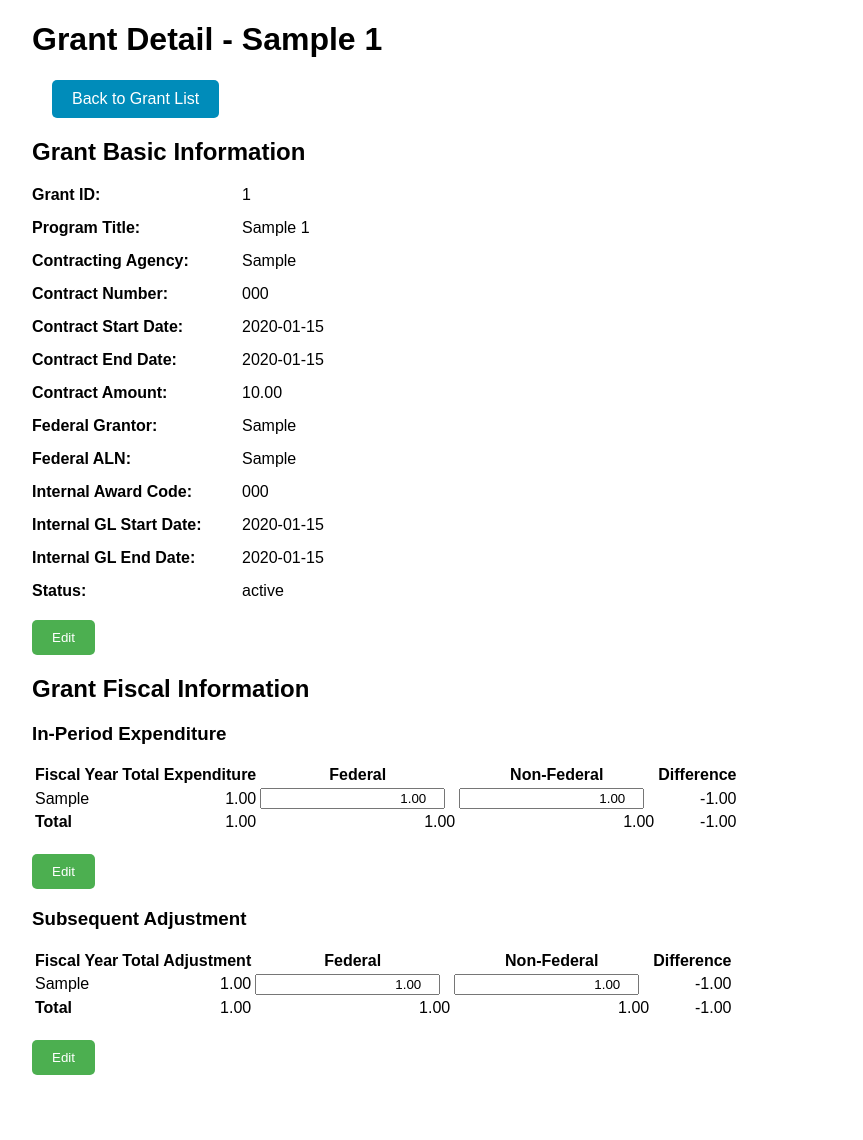
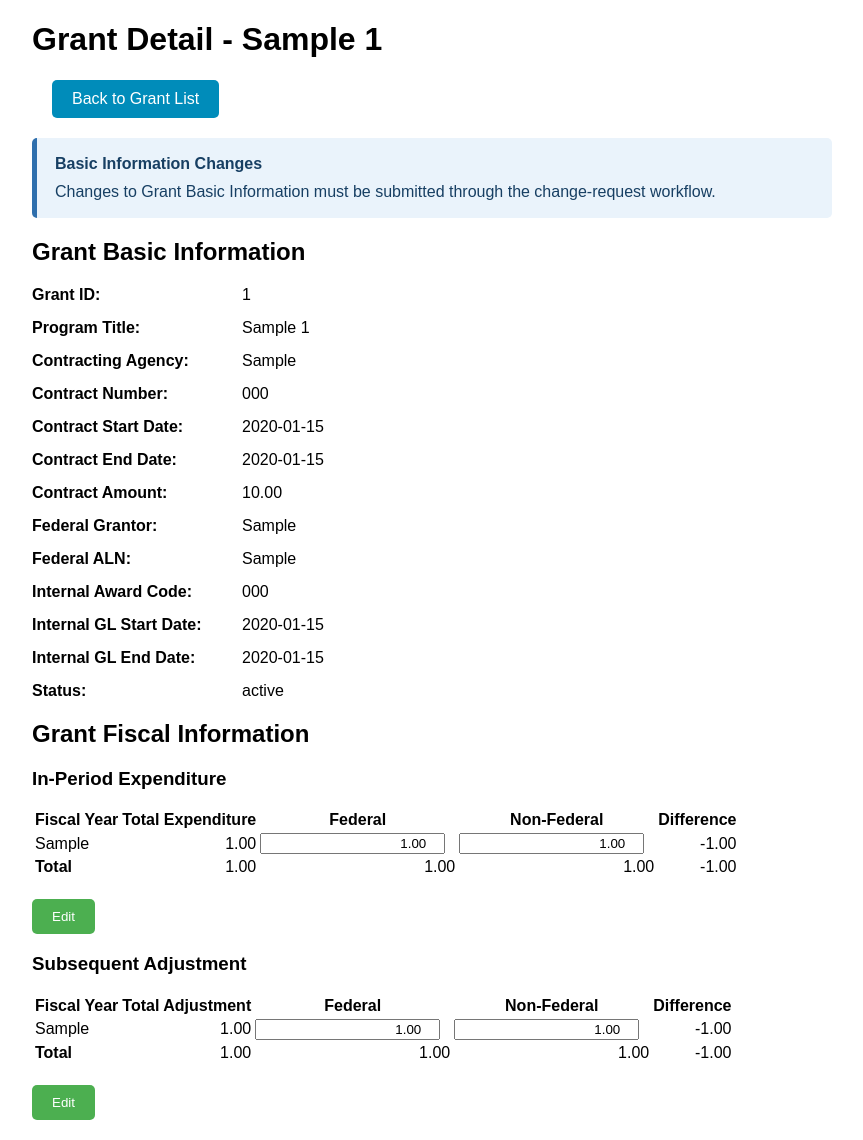
Before and after one commit to BichonInc/forms_awards, a Django app: page /tracking/grants/1/ in a window 1280 px wide. Shown: the whole page, without its empty margins (208-1071 px from the left). Before the commit the page ends 1075 px from the top, so only its background shows below. Run offline with Django 5.2, Linux system fonts and the light colour scheme; a user stored in the database is signed in; tables that the repository leaves empty hold one stand-in row (values such as "Sample post").

Commit message:
Secure grant detail updates by role

```diff
--- a/award_tracking_web/tracking/templates/tracking/grant_detail.html
+++ b/award_tracking_web/tracking/templates/tracking/grant_detail.html
@@ -129,6 +129,30 @@
         background-color: #d1ecf1;
         color: #0c5460;
     }
+
+    .access-notice {
+    margin: 20px 0;
+    padding: 14px 18px;
+    border-radius: 5px;
+    line-height: 1.5;
+    }
+
+    .access-notice strong {
+    display: block;
+    margin-bottom: 4px;
+    }
+
+    .workflow-notice {
+    border-left: 5px solid #2f6fad;
+    background-color: #eaf3fb;
+    color: #173f63;
+    }
+
+    .read-only-notice {
+    border-left: 5px solid #b7791f;
+    background-color: #fff8e6;
+    color: #6b4608;
+    }
     </style>
 
 
@@ -254,6 +278,20 @@ document.addEventListener('DOMContentLoaded', function () {
             </div>
         {% endif %}
         <a href="{% url 'grant_list' %}" id="back-button" class="button-common">Back to Grant List</a>
+
+        {% if can_request_change %}
+            <div class="access-notice workflow-notice">
+                <strong>Basic Information Changes</strong>
+                Changes to Grant Basic Information must be submitted
+                through the change-request workflow.
+            </div>
+        {% else %}
+            <div class="access-notice read-only-notice">
+                <strong>Read-Only Access</strong>
+                Grant Basic Information is read-only for your role.
+            </div>
+        {% endif %}
+
             <h2>Grant Basic Information</h2>
             <form method="post" action="{% url 'grant_detail' grant.grant_id %}">
                 {% csrf_token %}
@@ -371,10 +409,6 @@ document.addEventListener('DOMContentLoaded', function () {
                         <option value="inactive" {% if grant.status == "inactive" %}selected{% endif %}>Inactive</option>
                     </select>
                 </div>
-                <div class="buttons">
-                    <button type="button" id="edit-button-basic" class="button-common" onclick="toggleEditModeBasic()">Edit</button>
-                    <button type="submit" id="save-button-basic" class="button-common" style="display:none;">Save Changes</button>
-                </div>
             </form>
 
 
@@ -418,10 +452,23 @@ document.addEventListener('DOMContentLoaded', function () {
                     </tbody>
                 </table>
 
-                <div class="buttons">
-                    <button type="button" id="edit-button-fiscal" class="button-common" onclick="toggleEditModeFiscal()">Edit</button>
-                    <button type="submit" id="save-button-fiscal" class="button-common" style="display:none;">Save Changes</button>
-                </div>
+                {% if can_edit_fiscal_data %}
+                    <div class="buttons">
+                        <button type="button"
+                                id="edit-button-fiscal"
+                                class="button-common"
+                                onclick="toggleEditModeFiscal()">
+                            Edit
+                        </button>
+
+                        <button type="submit"
+                                id="save-button-fiscal"
+                                class="button-common"
+                                style="display:none;">
+                            Save Changes
+                        </button>
+                    </div>
+                {% endif %}
             </form>
             <!-- Subsequent Adjustment Subsection -->
             <h3>Subsequent Adjustment</h3>
@@ -462,10 +509,23 @@ document.addEventListener('DOMContentLoaded', function () {
 
                     </tbody>
                 </table>
-                <div class="buttons">
-                    <button type="button" id="edit-button-subsequent" class="button-common" onclick="toggleEditModeSubsequent()">Edit</button>
-                    <button type="submit" id="save-button-subsequent" class="button-common" style="display:none;">Save Changes</button>
-                </div>
+                {% if can_edit_fiscal_data %}
+                    <div class="buttons">
+                        <button type="button"
+                                id="edit-button-subsequent"
+                                class="button-common"
+                                onclick="toggleEditModeSubsequent()">
+                            Edit
+                        </button>
+
+                        <button type="submit"
+                                id="save-button-subsequent"
+                                class="button-common"
+                                style="display:none;">
+                            Save Changes
+                        </button>
+                    </div>
+                {% endif %}
             </form>
     </div>
 </body>
--- a/award_tracking_web/tracking/views.py
+++ b/award_tracking_web/tracking/views.py
@@ -1,4 +1,4 @@
-
+from django.core.exceptions import PermissionDenied
 from django.contrib.auth.decorators import login_required
 from django.shortcuts import render, get_object_or_404, redirect
 from django.db.models import Sum, Max
@@ -153,58 +153,43 @@ def grant_detail(request, grant_id):
     grant = get_object_or_404(Form1, grant_id=grant_id)
     print(f"Grant object fetched: {grant}")
 
+    can_request_change = user_has_any_role(
+        request.user,
+        ROLE_EDITOR,
+    )
+
+    can_edit_fiscal_data = user_has_any_role(
+        request.user,
+        ROLE_ACCOUNTANT,
+    )
 
     if request.method == 'POST':
-        form = GrantForm(request.POST, instance=grant)
-        form_type = request.POST.get('form_type')  # Check which part of the form is being submitted
+        form_type = request.POST.get("form_type")
 
-        print(f"Form data received: {form.data}")
+        print(f"Form type received: {form_type}")
 
-        if form_type == 'basic':  # Handle Basic Information Form
-            print("Basic form submission detected")
-            if form.is_valid():
-                # Handle 'Add New' for dropdowns
-                if form.cleaned_data['program_title'] == 'Add New':
-                    form.instance.program_title = form.cleaned_data['new_program_title']
-                if form.cleaned_data['contracting_agency'] == 'Add New':
-                    form.instance.contracting_agency = form.cleaned_data['new_contracting_agency']
-                if form.cleaned_data['federal_grantor'] == 'Add New':
-                    form.instance.federal_grantor = form.cleaned_data['new_federal_grantor']
-                if form.cleaned_data['federal_aln'] == 'Add New':
-                    form.instance.federal_aln = form.cleaned_data['new_federal_aln']
-                else:
-                    form.instance.federal_aln = form.cleaned_data['federal_aln']
+        if form_type == "basic":
+            if not can_request_change:
+                raise PermissionDenied
 
-                # Check for overlapping grants
-                internal_award_code = form.cleaned_data['internal_award_code']
-                internal_gl_start_date = form.cleaned_data['internal_gl_start_date']
-                internal_gl_end_date = form.cleaned_data['internal_gl_end_date']
+            messages.info(
+                request,
+                (
+                    "Direct changes to Grant Basic Information "
+                    "are no longer permitted. Basic Information "
+                    "changes must be submitted through the "
+                    "change-request workflow."
+                ),
+            )
+            return redirect(
+                "grant_detail",
+                grant_id=grant_id,
+            )
+        elif form_type == "fiscal":
+            if not can_edit_fiscal_data:
+                raise PermissionDenied
+            print("Fiscal form submission detected")
 
-                overlapping_grants = Form1.objects.filter(
-                    internal_award_code=internal_award_code,
-                    internal_gl_end_date__gte=internal_gl_start_date,
-                    internal_gl_start_date__lte=internal_gl_end_date,
-                ).exclude(grant_id=grant_id)
-
-                if overlapping_grants.exists():
-                    conflicting_grant_ids = ', '.join(grant.grant_id for grant in overlapping_grants)
-                    conflict_message = (
-                        f"Conflict detected: Overlapping grants found with the following grant_ids: {conflicting_grant_ids}. "
-                        "Please adjust the dates or check the existing records."
-                    )
-                    messages.error(request, conflict_message)
-                    print(conflict_message)
-                else:
-                    form.save()
-                    print("Grant Basic Information saved.")
-                    messages.success(request, "Changes to the grant have been saved successfully.")
-            else:
-                print(f"Form is not valid. Errors: {form.errors}")
-                messages.error(request, "There was an error in your submission. Please fix the issues below.")
-            return render(request, 'tracking/grant_detail.html', {'grant': grant, 'form': form})
-
-        elif form_type == 'fiscal':  # Handle Fiscal Information
-            print("Fiscal form submission detected")
             gl_expenditures = GLExpenditure.objects.filter(grant_id=grant_id)
             fiscal_breakdown = gl_expenditures.values('fiscal_year').annotate(
                 total_expenditure=Sum('net_expenditure')
@@ -228,7 +213,17 @@ def grant_detail(request, grant_id):
                     fiscal_record.nonfederal = nonfederal_input
                     fiscal_record.save()
 
-        elif form_type == 'subsequent':  # Handle Subsequent Adjustment
+            messages.success(
+                request,
+                "Grant Fiscal Information was saved successfully.",
+            )
+            return redirect(
+                "grant_detail",
+                grant_id=grant_id,
+            )
+        elif form_type == "subsequent":
+            if not can_edit_fiscal_data:
+                raise PermissionDenied
             print("Subsequent Adjustment form submission detected")
             subsequent_adjustments = SubsequentAdjustment.objects.filter(grant_id=grant_id)
             subsequent_breakdown = subsequent_adjustments.values('fiscal_year').annotate(
@@ -253,6 +248,27 @@ def grant_detail(request, grant_id):
                     subsequent_record.nonfederal = nonfederal_input
                     subsequent_record.save()
 
+            messages.success(
+                request,
+                (
+                    "Subsequent Adjustment information "
+                    "was saved successfully."
+                ),
+            )
+            return redirect(
+                "grant_detail",
+                grant_id=grant_id,
+            )
+
+        else:
+            messages.error(
+                request,
+                "The submitted form type was not recognized.",
+            )
+            return redirect(
+                "grant_detail",
+                grant_id=grant_id,
+            )
     # GET request or POST data handling complete
     form = GrantForm(instance=grant)
 
@@ -317,6 +333,8 @@ def grant_detail(request, grant_id):
     context = {
         'grant': grant,
         'form': form,
+        "can_request_change": can_request_change,
+        "can_edit_fiscal_data": can_edit_fiscal_data,
         'fiscal_breakdown': fiscal_breakdown,
         'total_expenditure_sum': total_expenditure_sum,
         'total_federal_sum': total_federal_sum,
```
